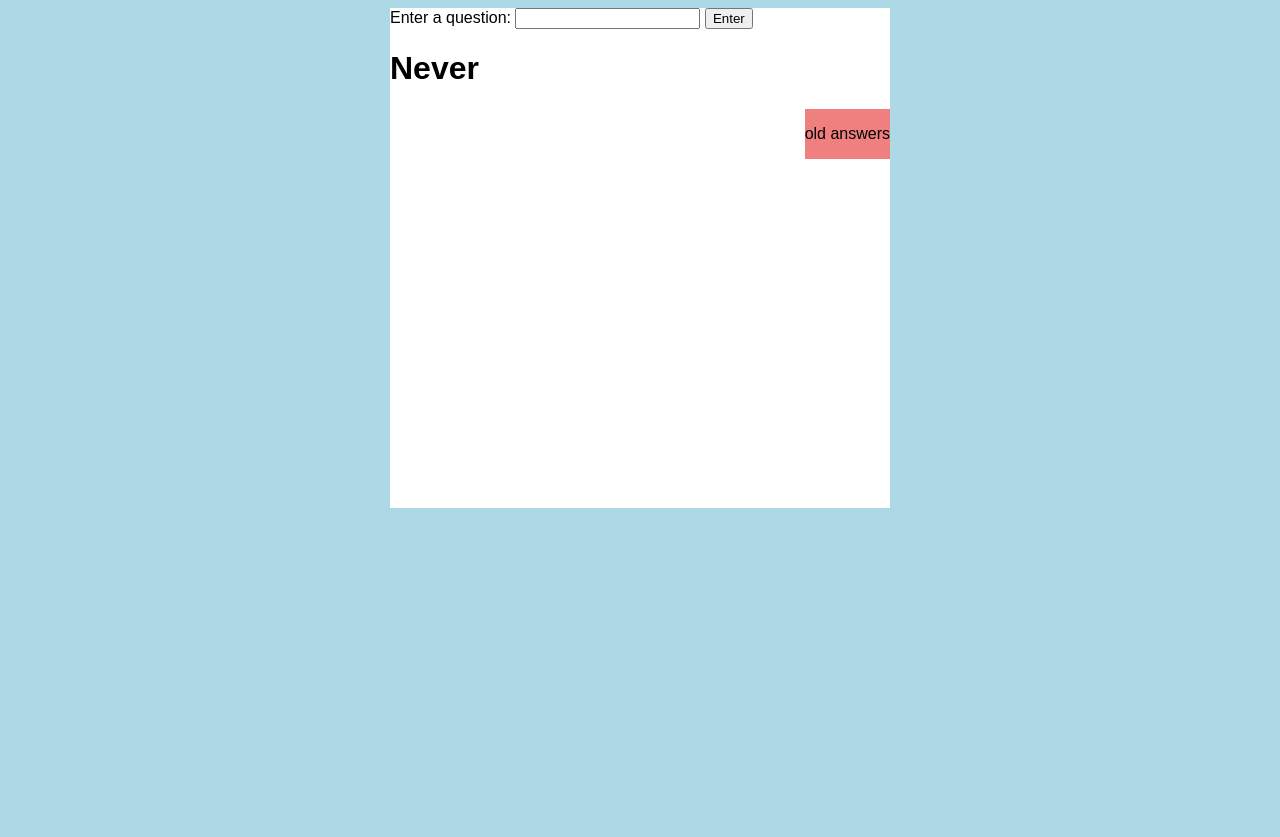
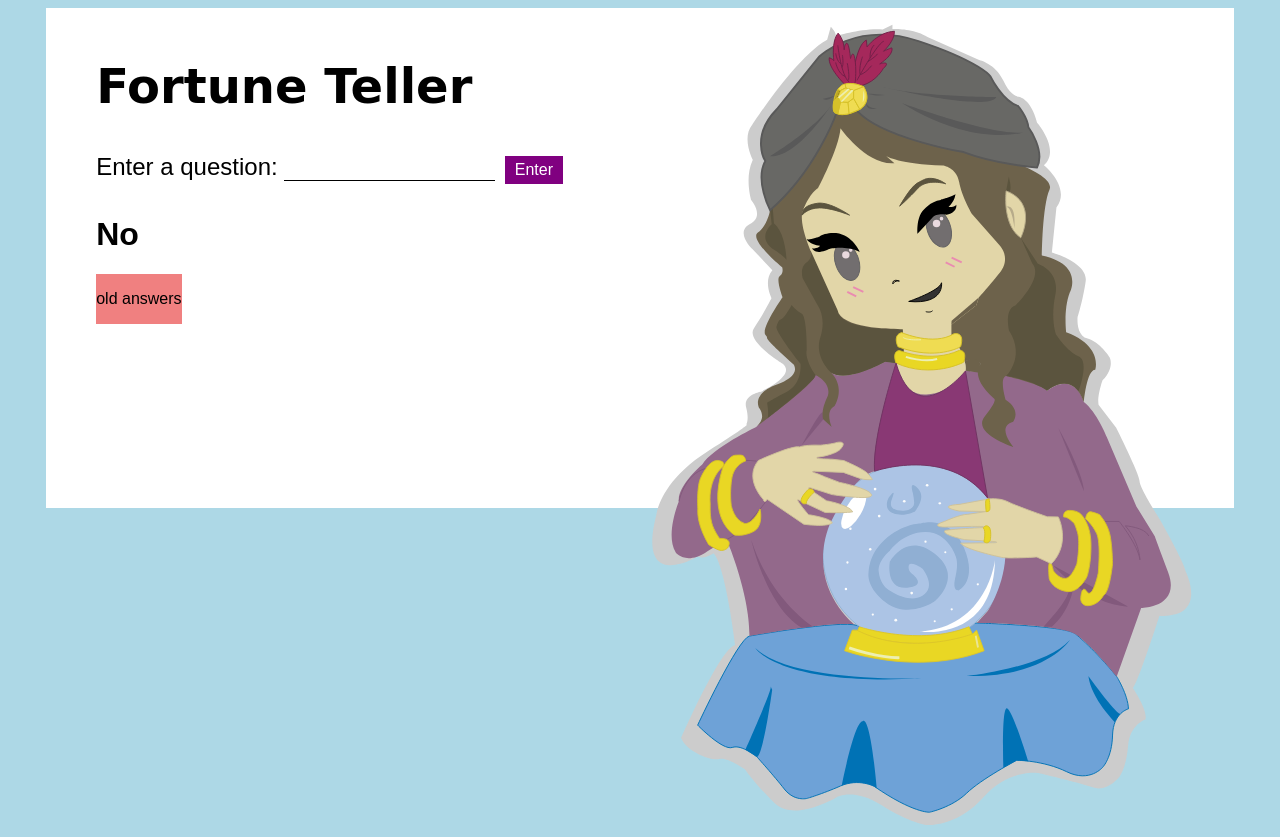
Before and after one commit to d00297334/cs3200_fortuneTeller, a plain HTML site: page index.html in a window 1280 px wide. Both pictures are taken after a click on the button "Enter". Before the commit the page ends 800 px from the top, so only its background shows below. Drawn offline with Linux system fonts and the light colour scheme; a web font is replaced by a local one.

Commit message:
styling changes

```diff
--- a/index.html
+++ b/index.html
@@ -1,13 +1,24 @@
 <!doctype html>
 <html>
     <head>
-        <title>Fix Me later</title>
+        <title>Fortune Teller</title>
         <link href='style.css' rel='stylesheet' type='text/css'>
+        <link href="https://fonts.googleapis.com/css?family=Chango|Francois+One|Julius+Sans+One|Kaushan+Script" rel="stylesheet">
     </head>
     <body>
+        <div class='container'>
+            <img id='image' src='fortunetelller.svg'>
+
+        </div>
+
         <div class='content'>
-            Enter a question: <input id='userInput' type='text'>
+            <br>
+            <h1 id='title'>Fortune Teller</h1>
+
+
+            <span id='prompt'>Enter a question: </span><input id='userInput' required type='text'>
             <button id='submitQuestion' type='submit'>Enter</button>
+            <p id='error'></p>
             <h1 id='answer'></h1>
             <div id='dataContainer'>
                 <p>old answers</p>
--- a/main.js
+++ b/main.js
@@ -2,30 +2,49 @@ console.log('hello world');
 var myInputs = [];
 
 myResponses = [
+    'It is certain',
+    'It is decidedly so',
+    'Without a doubt',
+    'Yes - definitely',
+    'You may rely on it',
+    'As I see it, yes',
+    'Most Likely',
     'Yes',
-    'No',
-    'Maybe',
-    'Yes, Definitely',
+    'Signs point to yes',
+    'Reply hazy, try again',
     'Ask again later',
-    'It is unclear',
-    'Never'
+    'Better not tell you now',
+    'Cannot predict now',
+    'Concentrate and ask again',
+    'Don\'t count on it',
+    'My reply is no',
+    'My sources say no',
+    'Outllook not so good',
+    'Very doubtful',
+    'No'
 ]
 
 var submitQuestion = document.querySelector('#submitQuestion')
+var errorParagraph = document.querySelector('#error');
+var userInput = document.querySelector('#userInput').value
+
 
 submitQuestion.onclick = function () {
-    console.log('button clicked')
-    var randomAnswer = myResponses[Math.floor(Math.random() * myResponses.length)]
-    console.log(randomAnswer)
-    var printAnswer = document.querySelector('#answer')
-    var userInput = document.querySelector('#userInput').value
-    console.log('this is the user input ' ,userInput)
-    printAnswer.innerHTML = randomAnswer
-    var objectPair = {
-        userInput : randomAnswer
+    if (userInput != "") {
+        //errorParagraph.style.display = 'none';
+        var randomAnswer = myResponses[Math.floor(Math.random() * myResponses.length)]
+        var printAnswer = document.querySelector('#answer')
+        var userInput = document.querySelector('#userInput').value
+        printAnswer.innerHTML = randomAnswer
+
+
+    } else {
+        errorParagraph.style.display = 'inline';
+        errorParagraph.innerHTML = 'Text box can not be empty';
+        errorParagraph.style.color = 'red';
     }
-    myInputs.push(objectPair)
-    console.log(myInputs);
+
+
 }
 
 var hiddenContent = document.querySelector('.hiddenContent');
--- a/style.css
+++ b/style.css
@@ -1,27 +1,67 @@
+/*
+font-family: 'Francois One', sans-serif;
+font-family: 'Chango', cursive;
+font-family: 'Kaushan Script', cursive;
+font-family: 'Julius Sans One', sans-serif;
+*/
+
 body {
-    background-color:lightblue;
+    background-color:#add8e6;
     font-family:sans-serif;
+    font-family: 'Francois One', sans-serif;
+
 }
 
 .content {
     margin: 0 auto;
     background-color:white;
     height:500px;
-    width:500px;
+    width:90%;
+    padding-left:50px;
+
+}
+
+#title {
+    font-size:3rem;
+    font-family: 'Chango', cursive;
+}
+
+#prompt {
+    font-family: 'Francois One', sans-serif;
+    font-size:1.5em;
+}
+
+input {
+    font-size:1em;
+}
+input[type=text] {
+    background: transparent;
+    border: none;
+    border-bottom: 1px solid #000000;
 }
 
 #dataContainer {
     background-color:lightcoral;
     cursor: pointer;
+    float:left;
+}
 
-    float:right;
+#submitQuestion {
+    background:purple;
+    color:#fff;
+    border: none;
+    margin:10px 5px;
+    padding:5px 10px;
+    font-size:1em;
+
 }
 
 .hiddenContent {
     width:70%;
     margin:0 auto;
     z-index: 5;
-    border: 3px solid black;
+    border: none;
+    background-color:#e0e0e0;
     position: absolute;
     top:50px;
     left: 15%;
@@ -35,3 +75,13 @@ body {
     margin:5px;
     cursor: pointer;
 }
+
+.container{
+    width:90%;
+    margin: 0 auto;
+}
+
+#image {
+    width:50%;
+    float:right;
+}
```
Also changed, not shown: fortune_teller.svg (added), fortune_teller_with_stars.svg (added), fortunetelller.svg (added), 2 other files.
